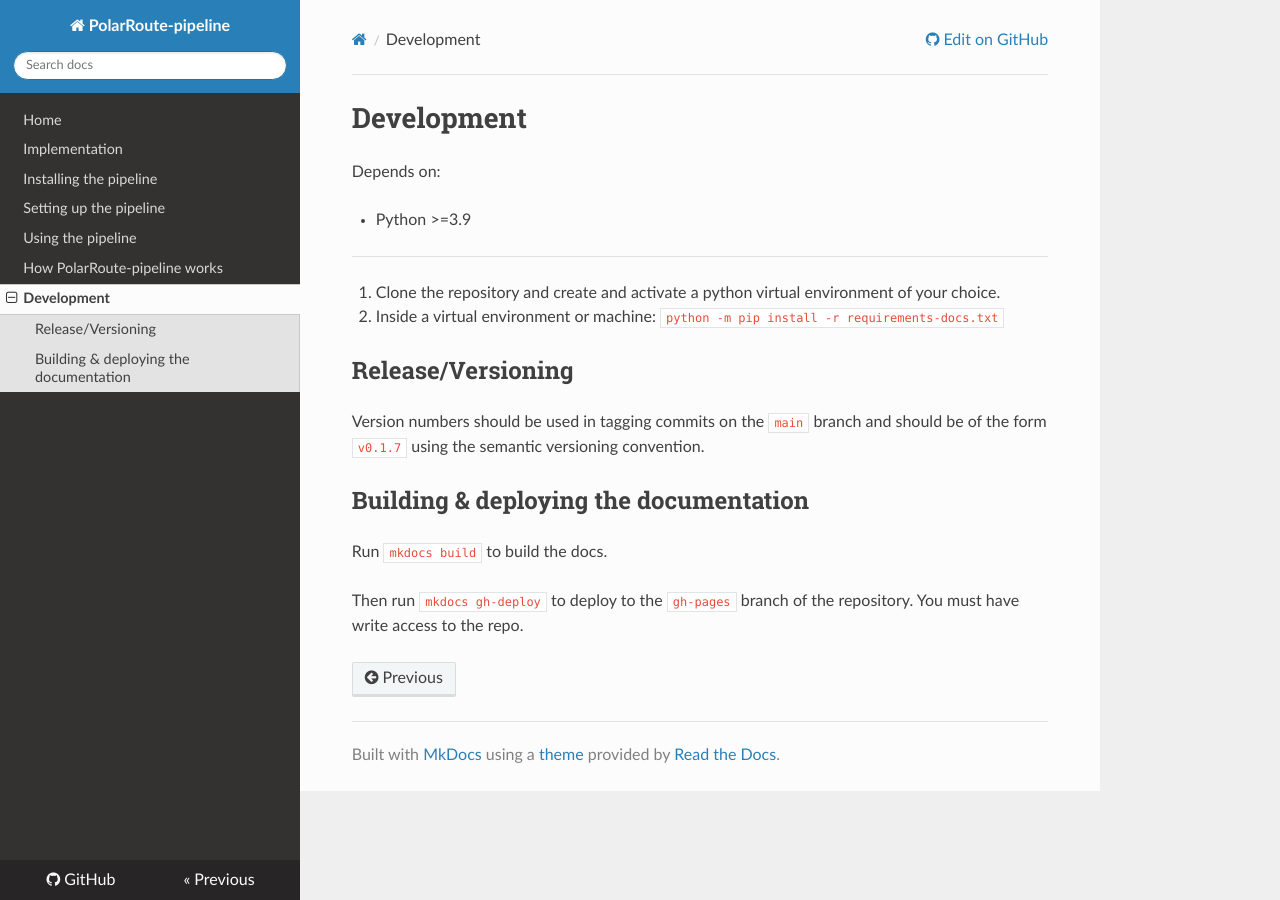
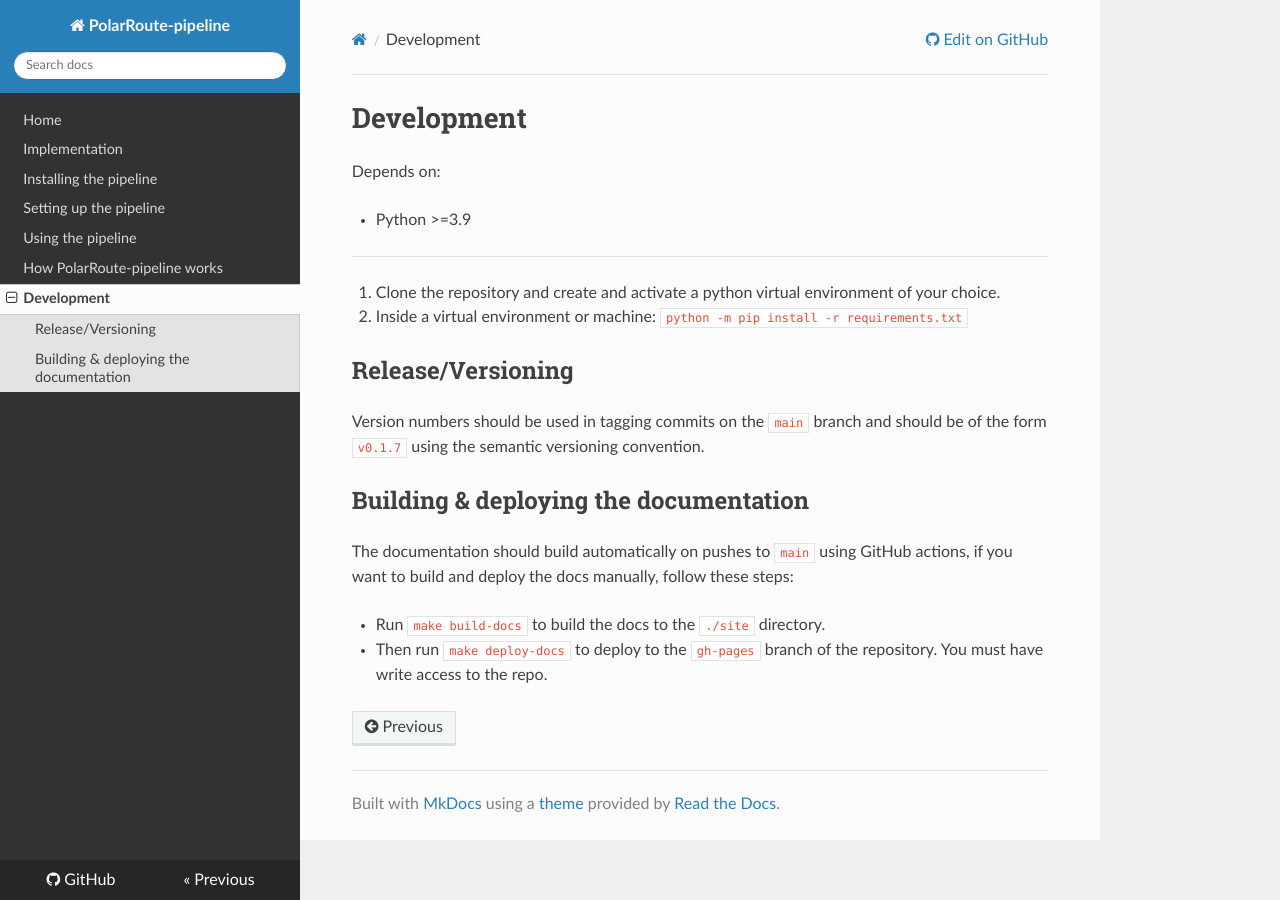
Before and after one commit to bas-amop/PolarRoute-pipeline, an MkDocs documentation site: the page built from docs/development.md, in a window 1280 px wide. Built offline with MkDocs 1.6.1, drawn with Linux system fonts in a browser that asks for light colours; nearby versions of some CDN libraries.

Commit message:
add gha workflow to build/deploy docs; remove main deps from docs requirements; update dev docs

```diff
--- a/docs/development.md
+++ b/docs/development.md
@@ -15,6 +15,7 @@ Version numbers should be used in tagging commits on the `main` branch and shoul
 
 ## Building & deploying the documentation
 
-Run `mkdocs build` to build the docs.
+The documentation should build automatically on pushes to `main` using GitHub actions, if you want to build and deploy the docs manually, follow these steps:
 
-Then run `mkdocs gh-deploy` to deploy to the `gh-pages` branch of the repository. You must have write access to the repo.
+* Run `make build-docs` to build the docs to the `./site` directory.
+* Then run `make deploy-docs` to deploy to the `gh-pages` branch of the repository. You must have write access to the repo.
```
Also changed, not shown: other parts of docs/development.md (+1 -1 lines), requirements-docs.txt (+0 -7 lines), 1 other file.
